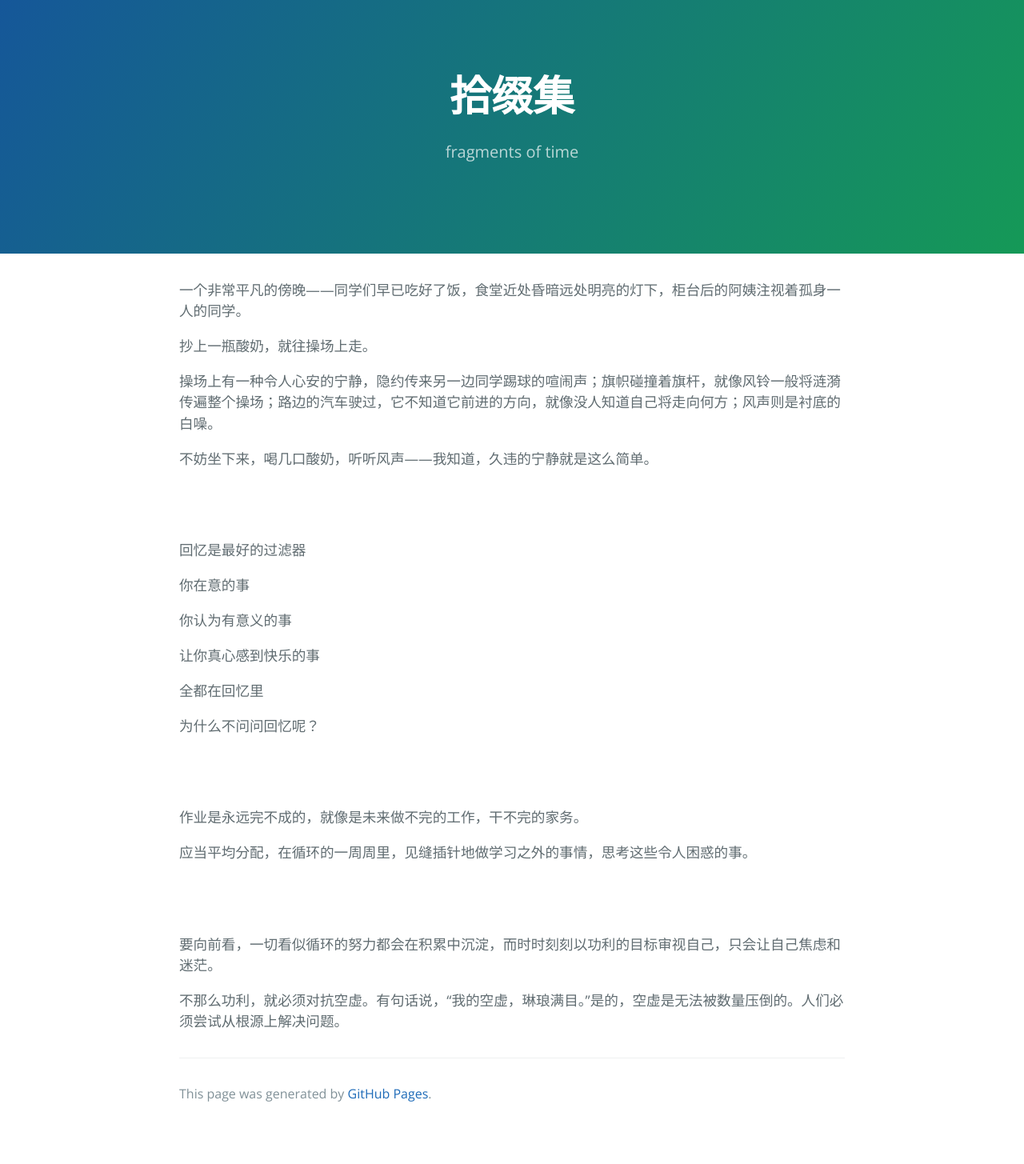
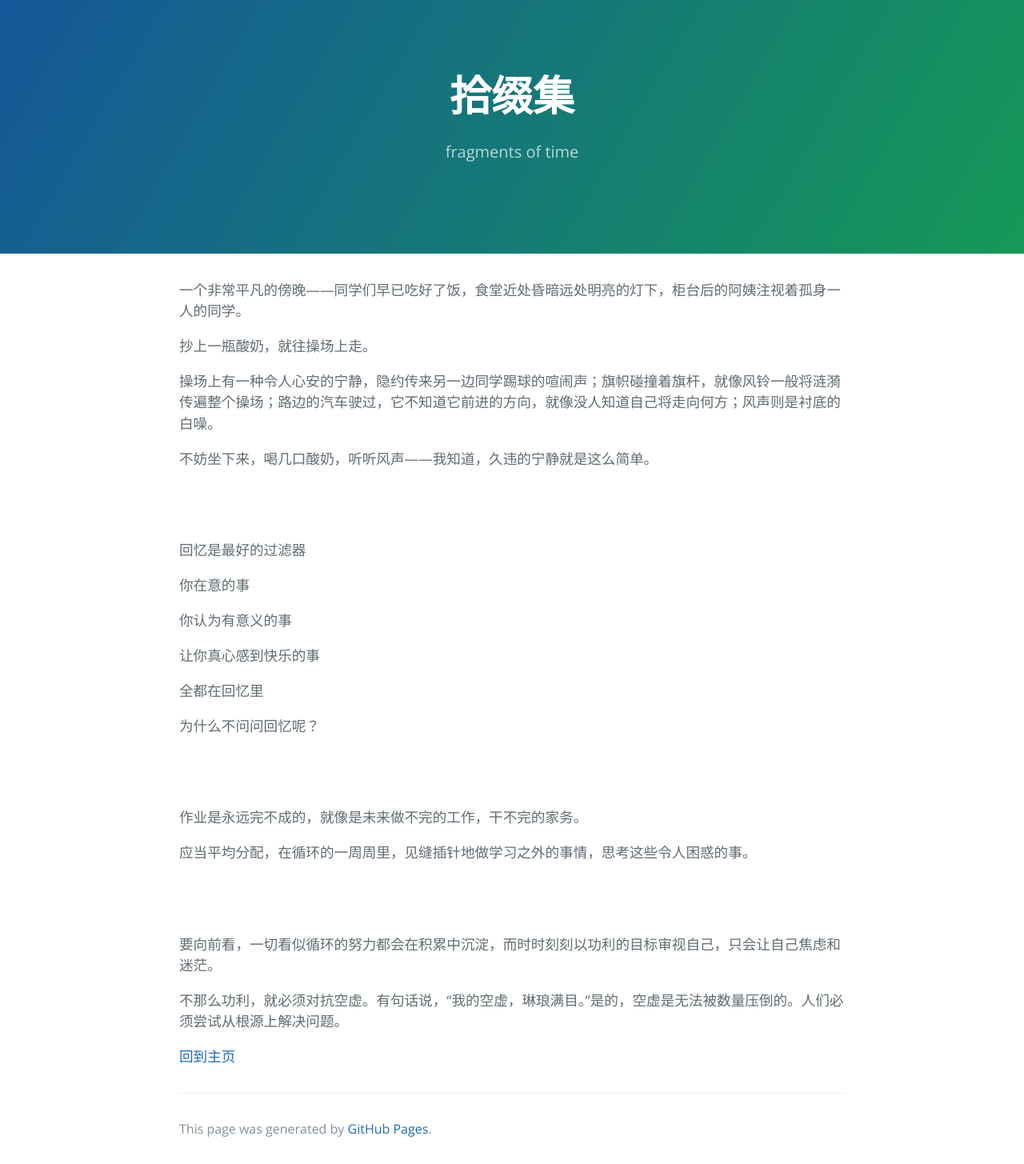
Before and after one commit to Seroliya/Seroliya.github.io, a Jekyll site: the page built from 拾缀集.md, in a window 1280 px wide. Shown: the whole page at 80% size. Built offline with Jekyll 4.4.1, drawn with Linux system fonts in a browser that asks for light colours; before the commit the page ends 1411 px from its top, so only the background shows below that.

Commit message:
Update 拾缀集.md

```diff
--- a/拾缀集.md
+++ b/拾缀集.md
@@ -39,3 +39,5 @@ description: fragments of time
 要向前看，一切看似循环的努力都会在积累中沉淀，而时时刻刻以功利的目标审视自己，只会让自己焦虑和迷茫。
 
 不那么功利，就必须对抗空虚。有句话说，“我的空虚，琳琅满目。”是的，空虚是无法被数量压倒的。人们必须尝试从根源上解决问题。
+
+[回到主页](./)
```
